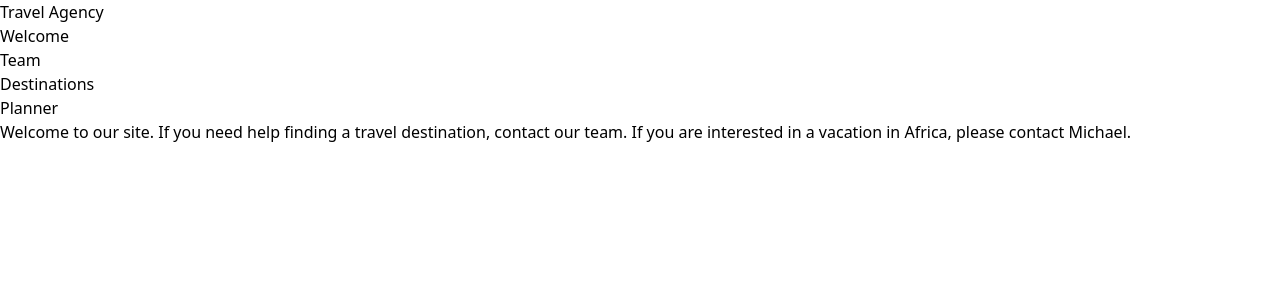
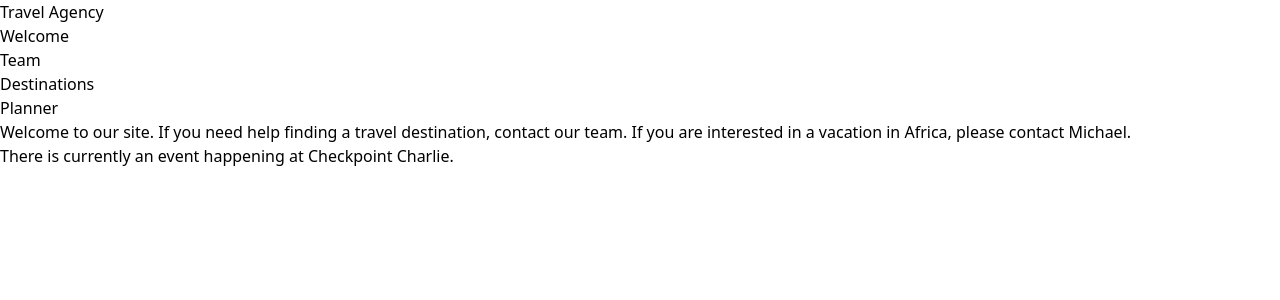
Before and after one commit to edwardtanguay/et119-browserrouter-travel-site, a React (Vite) app: page / in a window 1280 px wide. Shown: the top 300 px of the page. Built offline with nearby package versions, Linux system fonts and the light colour scheme.

Commit message:
added more

```diff
--- a/src/AppRouter.tsx
+++ b/src/AppRouter.tsx
@@ -3,6 +3,7 @@ import { PageDestinations } from "./pages/PageDestinations";
 import { PagePlanner } from "./pages/PagePlanner";
 import { PageTeam } from "./pages/PageTeam";
 import { PageWelcome } from "./pages/PageWelcome";
+import { Page404 } from "./pages/Page404";
 
 export const AppRouter = () => {
 	return (
@@ -15,6 +16,7 @@ export const AppRouter = () => {
 			<Route path="/planner" element={<PagePlanner />}/>
 			<Route path="/" element={<PageWelcome />}/>
 			{/* <Route index element={<Navigate to="/welcome" replace />}/> */}
+			<Route path="*" element={<Page404 />}/>
 		</Routes>
 	);
 };
--- /dev/null
+++ b/src/pages/Page404.tsx
@@ -0,0 +1,11 @@
+import { NavLink } from "react-router-dom";
+
+export const Page404 = () => {
+	return (
+		<section className="page">
+			<p>
+				Page not found, please <NavLink to="/">return home</NavLink>.
+			</p>
+		</section>
+	);
+};
--- a/src/pages/PageWelcome.tsx
+++ b/src/pages/PageWelcome.tsx
@@ -7,6 +7,9 @@ export const PageWelcome = () => {
 				Welcome to our site. If you need help finding a travel
 				destination, contact our <NavLink to="/team">team</NavLink>. If you are interested in a vacation in Africa, please contact <NavLink to="/team/6">Michael</NavLink>.
 			</p>
+			<p>
+				There is currently an event happening at <NavLink to="/destinations/germany/berlin/mitte/checkpointCharlie">Checkpoint Charlie</NavLink>.
+			</p>
 		</section>
 	);
 };
```
